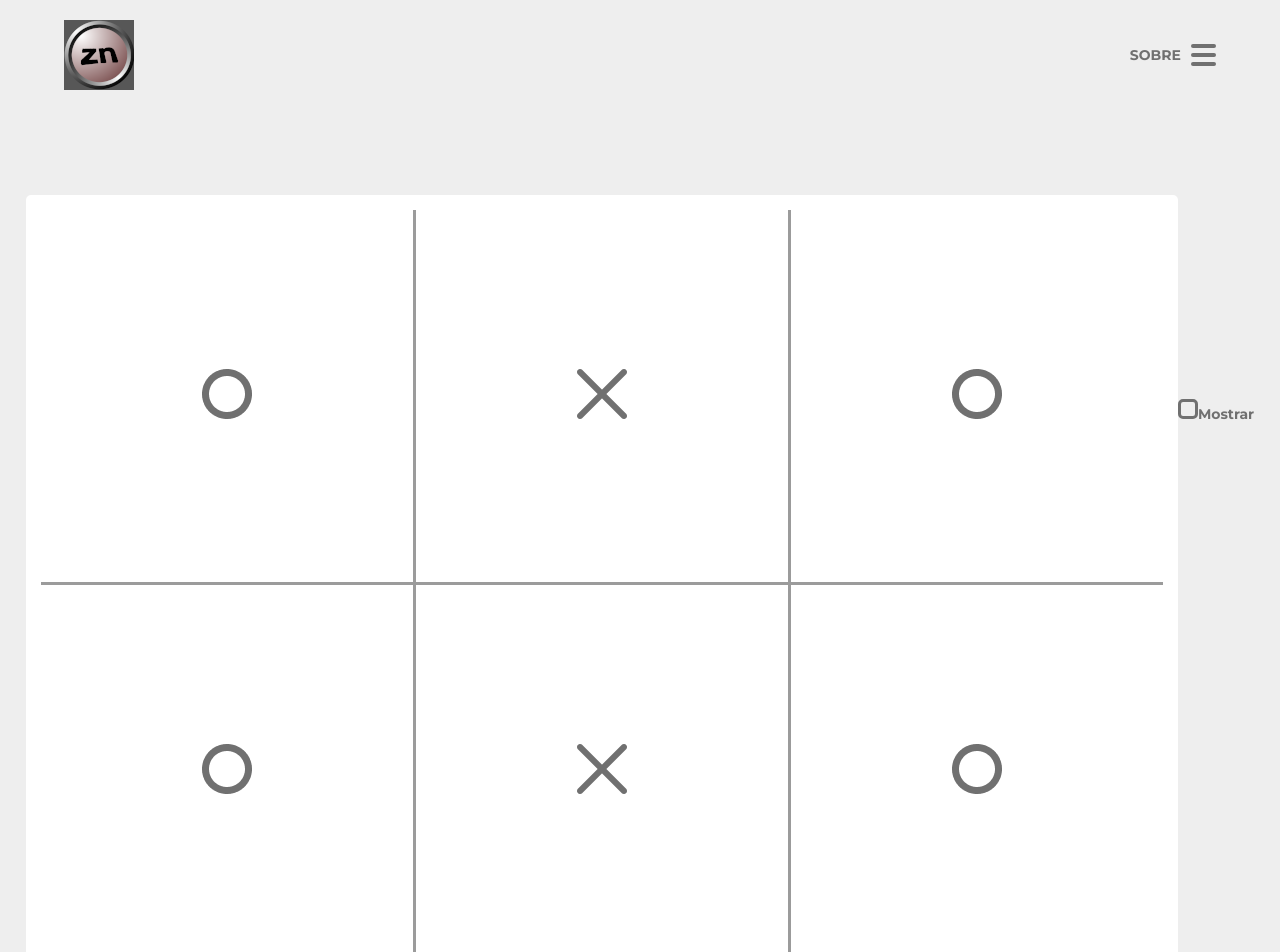
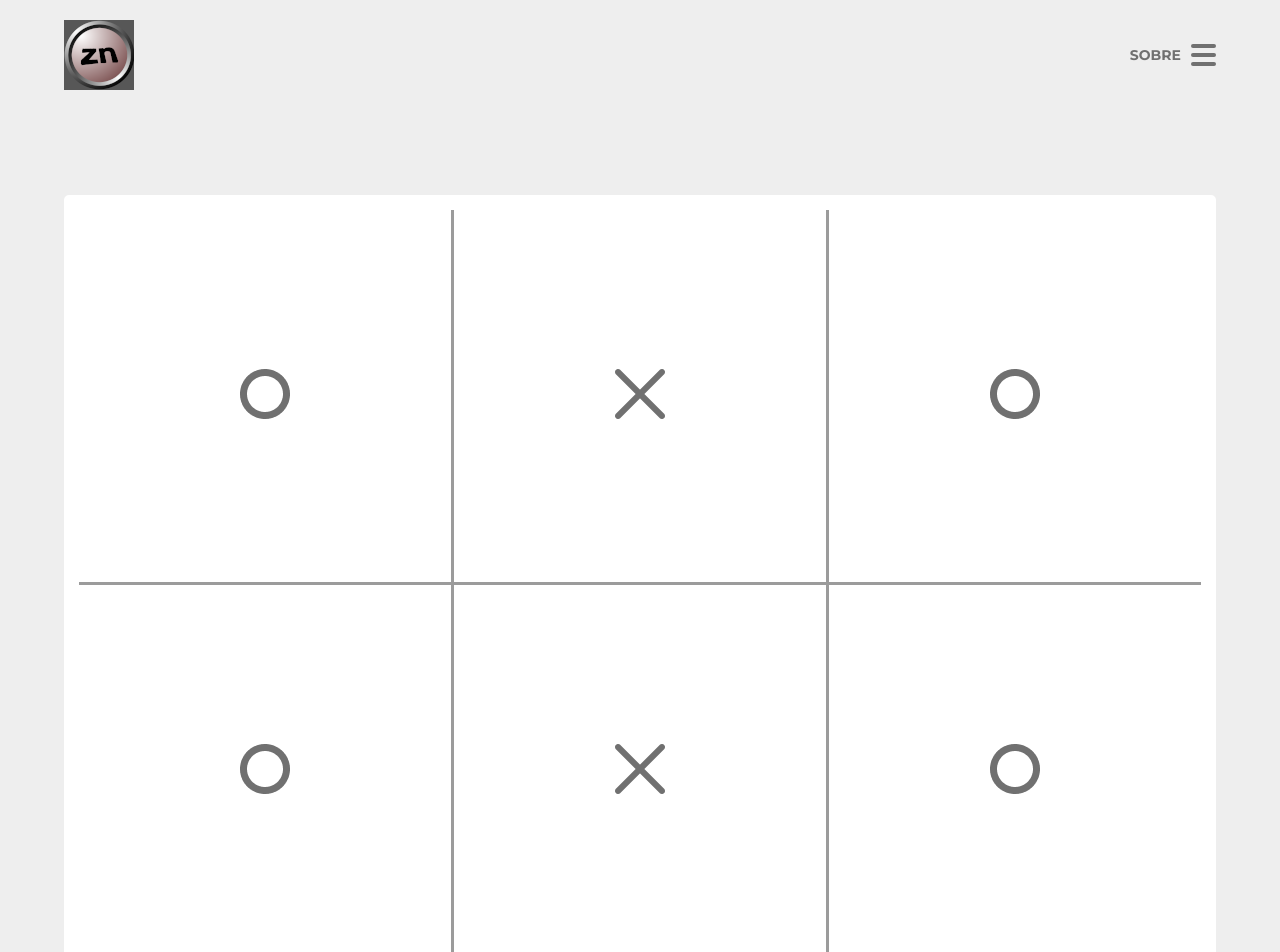
Before and after one commit to ze37/github, a React (Create React App) app in the folder JogoDaVelha/jogo-da-velha/: page / in a window 1280 px wide. Shown: the top 952 px of the page. Built offline with nearby package versions, Linux system fonts and the light colour scheme.

Commit message:
Posicionamos o checkbox

```diff
--- a/JogoDaVelha/jogo-da-velha/src/App.css
+++ b/JogoDaVelha/jogo-da-velha/src/App.css
@@ -14,5 +14,5 @@
     display: inline-block;
     width: 90vw;
     height: 90vw;
-
+    margin-bottom: 40px;
 }
--- a/JogoDaVelha/jogo-da-velha/src/object/Checkbox/index.js
+++ b/JogoDaVelha/jogo-da-velha/src/object/Checkbox/index.js
@@ -6,7 +6,7 @@ import Label from "../Label"
 const Checkbox = ({id = "",value = "", content = ""})=>(
     <>
         <Input id={id} value={value} type="checkbox" content={content}/>
-        <Label htmlFor={id} content={content}/>
+        <Label  htmlFor={id} content={content}/>
     </>
 )
 
--- a/JogoDaVelha/jogo-da-velha/src/object/Checkbox/style.css
+++ b/JogoDaVelha/jogo-da-velha/src/object/Checkbox/style.css
@@ -1,6 +1,10 @@
 .input{
     display: none;
 
+}
+.label{
+    display: inline-flex;
+    align-items: center;
 }
 .label::before{
     content: "";
@@ -8,6 +12,7 @@
     box-sizing: border-box;
     border-radius: 5px;
     border: 3px solid var(--color-fourth);
+    margin-right: 5px;
     cursor: pointer;
     width: 20px;
     height: 20px;
```
